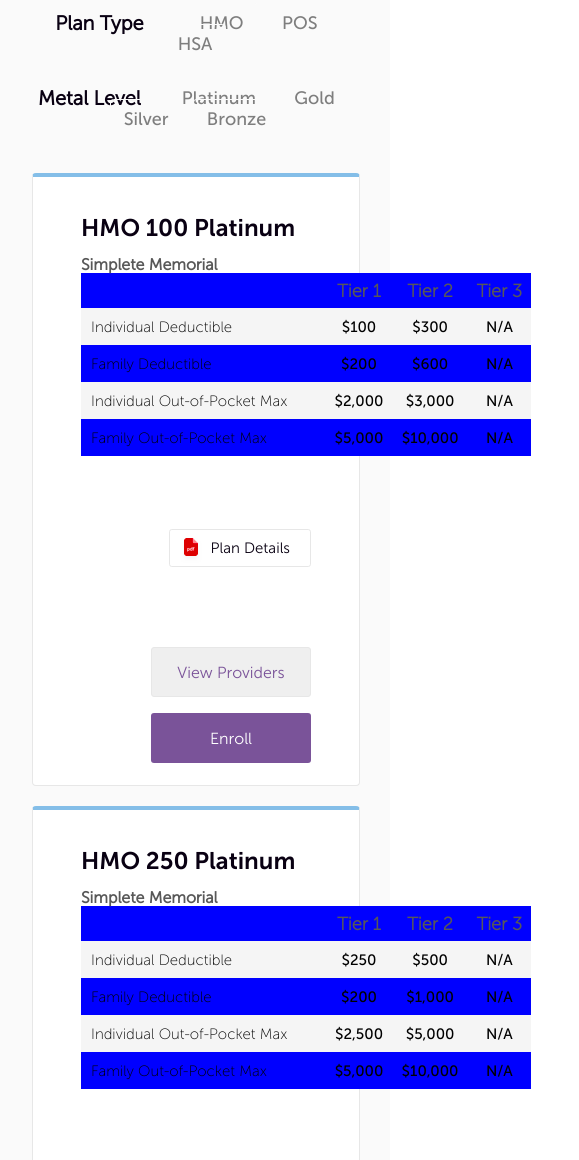
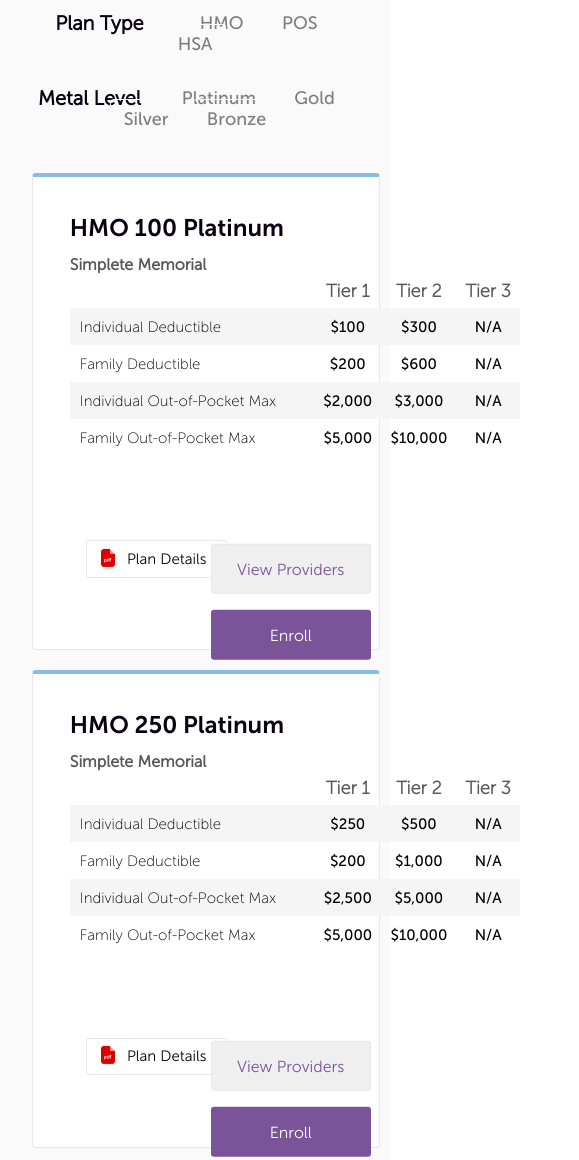
Before and after one commit to danielschung/meetsimplete, a plain HTML site: page index.html in a window 390 px wide. Shown: the part 5374-6534 px from the top of the page, 579 px wide, since content can reach past the window. Drawn offline with nearby package versions, Linux system fonts and the light colour scheme.

Commit message:
updated mobile rules

```diff
--- a/styles/scss/card.scss
+++ b/styles/scss/card.scss
@@ -14,9 +14,10 @@ section.plan-picker div.wrapper div.card-container div.card {
 	border:1px solid $border-grey;
 	border-radius:0.25em;
 	height:auto;
-	margin-bottom:1.25em;
+	margin:0 auto 1.25em auto;
+	padding:0 0 0 2.3em;
 	text-align:left;
-	width:100%;
+	width:95%;
 	display:none;
 }
 
@@ -37,9 +38,10 @@ section.plan-picker div.wrapper div.card-container div.card.bronze {
 }
 
 div.card div.left {
-	padding:2.3em 3em;
+	margin:2.3em auto;
 	float:left;
 	min-width:26.3333333em;
+	width:50%;
 }
 
 div.card div.left h3 {
--- a/styles/scss/mobile-plan-picker.scss
+++ b/styles/scss/mobile-plan-picker.scss
@@ -46,9 +46,29 @@
 //mobile card rules
 @media only screen and (max-width:834px) {
 
-	div.card-container div.card div.left table {
-		width:100%;
-		background-color:blue;
+	div.card-container div.card div.left {
+		width:95%;
+	}
+
+	div.card-container div.card div.right {
+		width:92%;
+		height:5em;
+		float:left;
+		padding:2.3em 0 2.5em 1em;
+	}
+
+	div.card-container div.card div.right div.dropdown {
+		float:left;
+		margin:0;
+		position:relative;
+		transform:translateY(27%);
+	}
+
+	div.card-container div.card div.right div.button-container {
+		float:right;
+		margin:0;
+		position:relative;
+		transform:translateY(-32%);
 	}
 
 }
--- a/styles/scss/table.scss
+++ b/styles/scss/table.scss
@@ -7,6 +7,7 @@ div.card div.left table {
 	font-size:0.9375em;
 	text-align:center;
 	min-width:30em;
+	width:100%;
 }
 
 div.card div.left table tr th {
@@ -49,7 +50,6 @@ div.downloads {
 
 div.card div.right div.button-container {
 	margin-top:7.33em;
-
 }
 
 div.card div.right div.button-container button {
```
Also changed, not shown: styles/css/card.css, styles/css/mobile-plan-picker.css, styles/css/table.css, 3 other files.
